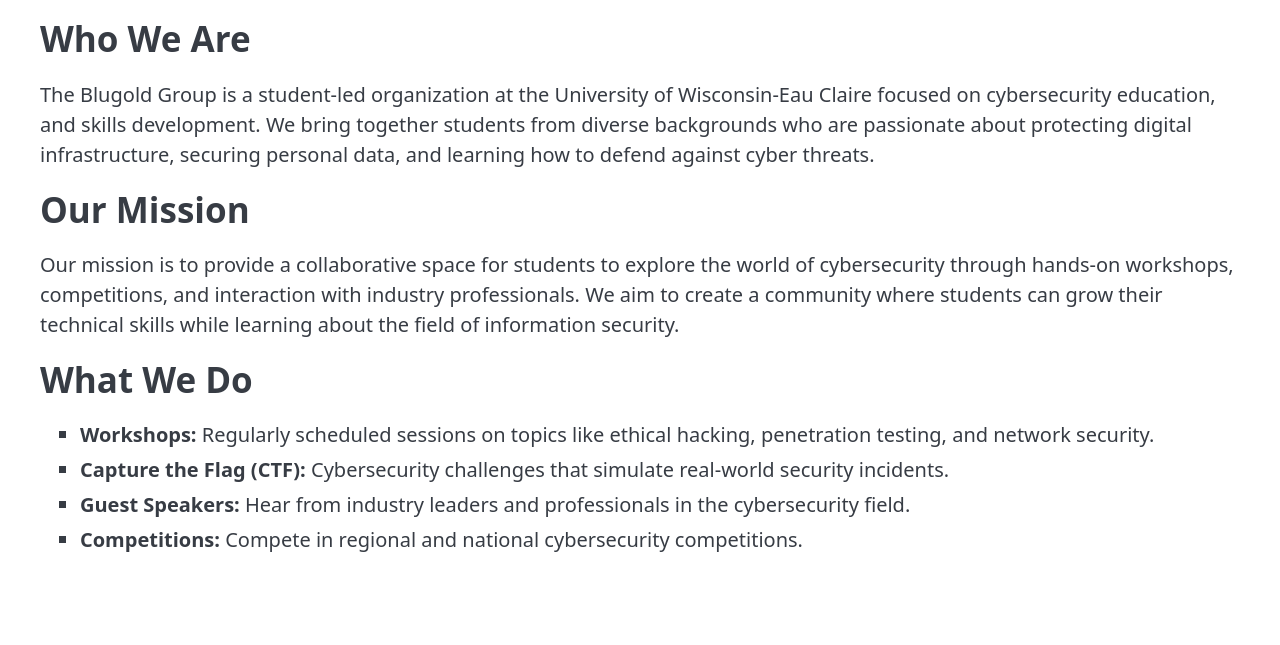
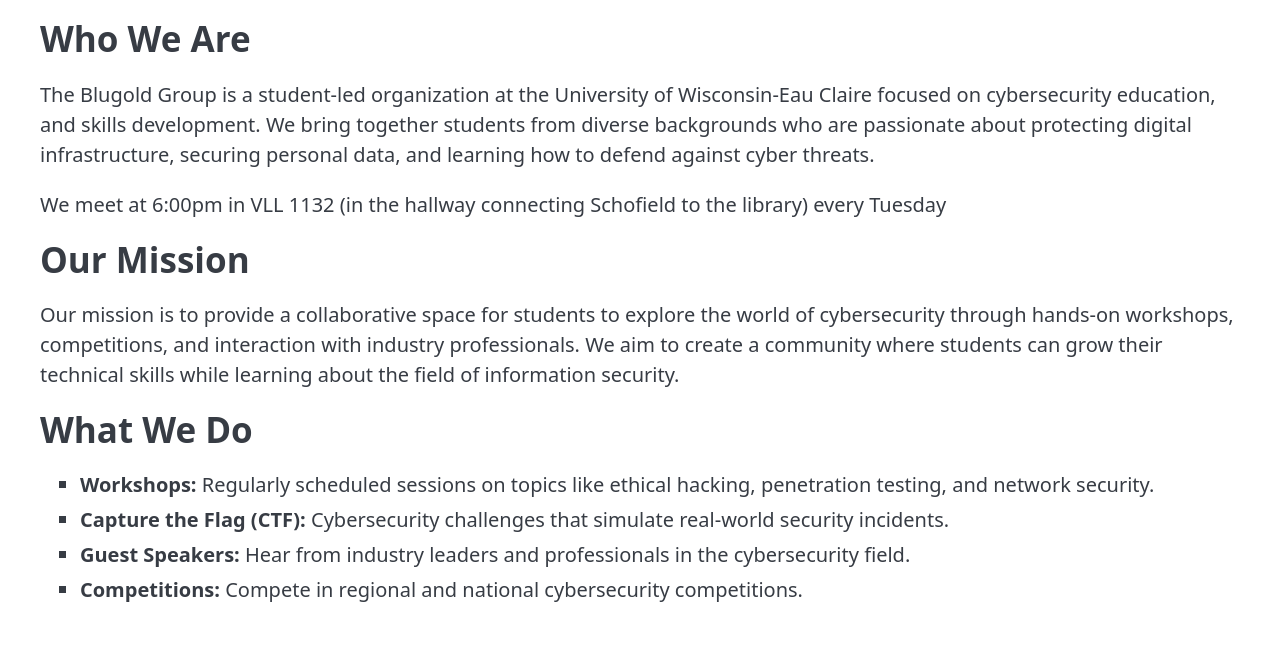
Before and after one commit to Blugold-Group/CTF_Scoreboard, a Flask app: page /about in a window 1280 px wide. Shown: the part 224-869 px from the top of the page. Before the commit the page ends 776 px from the top, so only its background shows below. Run offline with Flask 3, Linux system fonts and the light colour scheme.

Commit message:
Added meeting times

```diff
--- a/templates/about.html
+++ b/templates/about.html
@@ -9,6 +9,10 @@
 <section>
   <h2>Who We Are</h2>
   <p>The Blugold Group is a student-led organization at the University of Wisconsin-Eau Claire focused on cybersecurity education, and skills development. We bring together students from diverse backgrounds who are passionate about protecting digital infrastructure, securing personal data, and learning how to defend against cyber threats.</p>
+</section>
+
+<section>
+  <p>We meet at 6:00pm in VLL 1132 (in the hallway connecting Schofield to the library) every Tuesday</p>
 </section>
 
 <section>
```
